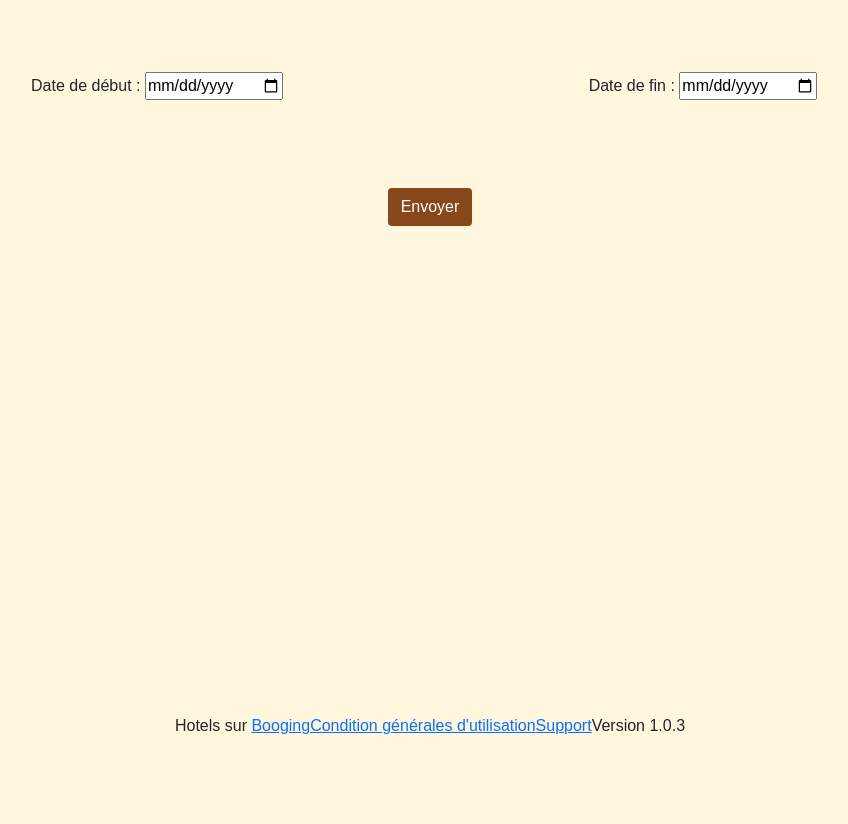
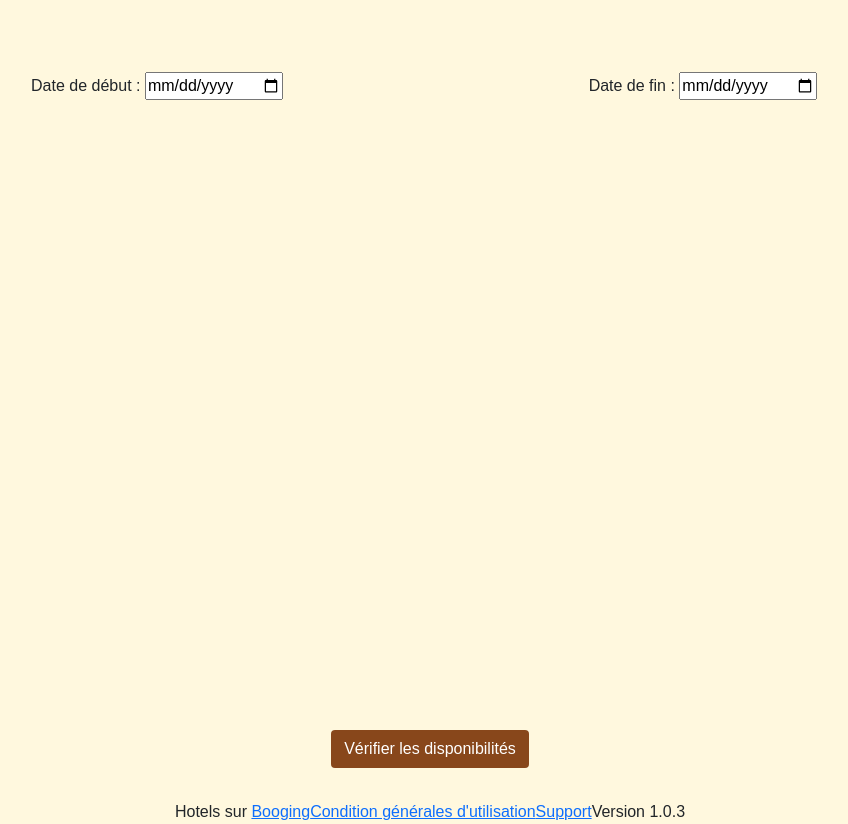
Before and after one commit to mayyyyyl/ECF, a Flask app: template templates/reservation_prefilled.html in a window 1280 px wide. Shown: the part 285-1109 px from the top of the page, without its empty margins (210-1058 px from the left). Before the commit the page ends 1019 px from the top, so only its background shows below. Run offline with Flask 2, Linux system fonts and the light colour scheme; the template is opened without the code that fills it, so the values that code supplies are empty; some libraries are stand-ins or nearby versions.

Commit message:
btn hidden

```diff
--- a/static/script/function_date.js
+++ b/static/script/function_date.js
@@ -1,5 +1,6 @@
 const btn_checkdate = document.getElementById("check_date");
 const reponse = document.getElementById("message_verification");
+const btn_envoie = document.getElementById("send_form");
 
 btn_checkdate.addEventListener('click', () => {
     verificationDate();
@@ -22,9 +23,13 @@ async function verificationDate() {
 
     if (resp.status == 204) {
         reponse.innerHTML = "Réservation possible à ces dates"
+        btn_envoie.removeAttribute("hidden");
+        btn_checkdate.setAttribute("disabled", "disabled");
     }
     else {
         messages = await resp.json();
+        btn_checkdate.removeAttribute("disabled");
+        btn_envoie.setAttribute("hidden", "hidden");
         let html;
         for (i = 0; i < messages.length; i++) {
             html += '<p>' + messages[i] + '</p>';
--- a/templates/reservation.html
+++ b/templates/reservation.html
@@ -33,7 +33,7 @@
             </div>
         </div>
         <div class="col-12 text-center p-4">
-            <button type="submit" class="btn button" formmethod="post">Envoyer</button>
+            <button type="submit" class="btn button" id="send_form" formmethod="post" hidden>Envoyer</button>
         </div>
     </div>
 </form>
--- a/templates/reservation_prefilled.html
+++ b/templates/reservation_prefilled.html
@@ -33,10 +33,13 @@
             </div>
         </div>
         <div class="col-12 text-center p-4">
-            <button type="submit" class="btn button" formmethod="post">Envoyer</button>
+            <button type="submit" class="btn button" id="send_form" formmethod="post" hidden>Envoyer</button>
         </div>
     </div>
 </form>
+<div class="col-12 text-center p-4">
+    <button class="btn button" id="check_date" formmethod="post">Vérifier les disponibilités</button>
+</div>
 {% with messages = get_flashed_messages() %}
 {% if messages %}
 {% for message in messages %}
```
Also changed, not shown: hotels.db.
